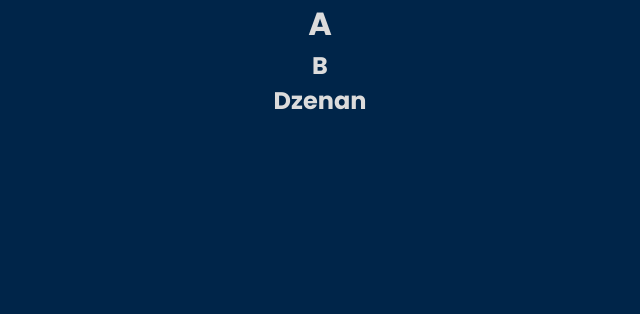
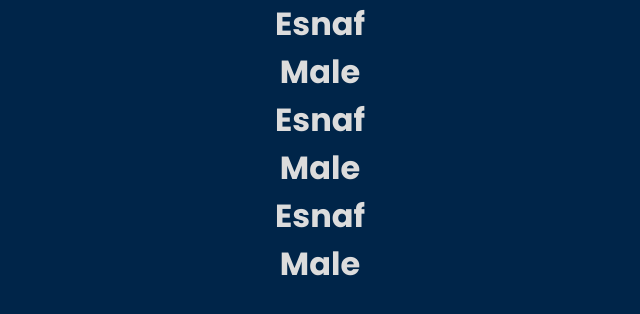
Before and after one commit to dzenannn/vue-cli, a Vue app: page / in a window 1280 px wide. Shown: the top 314 px of the page, without its empty margins (320-960 px from the left). Built offline with nearby package versions, Linux system fonts and the light colour scheme.

Commit message:
props val 3/3, custom title, using props in functions

```diff
--- a/src/App.vue
+++ b/src/App.vue
@@ -3,23 +3,23 @@
   <!-- <button @click="page = 'Hello i am new page'">Click</button> -->
   <!-- <BooleanBox :isActive="false" /> -->
   <!-- <Number :totalNumber="150" /> -->
-  <!-- <Obj :dog="dog2" /> -->
-  <!-- <p>-----------------------------------------------------------------------</p> -->
-  <!-- <Obj :dog="{ name: 'Masna pita', gender: 'male' }" /> -->
   <!-- <Array :myArray="myArr" /> -->
   <!-- <Function :onBtnClick="showArrayElements" /> -->
-  <Title title="A" secondTitle="B" customTitle="Dzenan" />
+  <!-- <Title title="A" secondTitle="B" customTitle="Dzenan" /> -->
+  <!-- <UserInfo :name="user.name" :surname="user.surname" :age="user.age" /> -->
+  <Obj v-for="dog in dogArr" :dog="dog" :key="dog.name" />
+  <div></div>
 </template>
 
 <script>
+// import BooleanBox from "./components/BooleanBox.vue";
+// import Number from "./components/Number.vue";
 // import Array from "./components/Array.vue";
 // import Function from "./components/Function.vue";
-// import BooleanBox from "./components/BooleanBox.vue";
-// import Number from "./components/Number.vue";
+// import Title from "./components/Title.vue";
 // import UserInfo from "./components/UserInfo.vue";
-// import Obj from "./components/Obj.vue";
+import Obj from "./components/Obj.vue";
 
-import Title from "./components/Title.vue";
 export default {
   name: "App",
   // methods: {
@@ -30,15 +30,16 @@ export default {
   data() {
     return {
       // myArr: [1, 2, 3, 4, 5],
-      // dog2: {
-      //   name: "Esnaf",
-      //   gender: "Male",
-      // },
-      // user: {
-      //   name: 5,
-      //   surname: "Mecinovic",
-      //   age: 20,
-      // },
+      dogArr: [
+        { name: "Esnaf", gender: "Male" },
+        { name: "Esnaf", gender: "Male" },
+        { name: "Esnaf", gender: "Male" },
+      ],
+      user: {
+        name: "Dzenan",
+        surname: "Mecinovic",
+        age: 20,
+      },
       // page: "Hello I am page",
     };
   },
@@ -46,10 +47,10 @@ export default {
     // UserInfo,
     // BooleanBox,
     // Number,
-    // Obj,
+    Obj,
     // Array,
     // Function,
-    Title,
+    // Title,
   },
 };
 </script>
--- a/src/components/Obj.vue
+++ b/src/components/Obj.vue
@@ -6,17 +6,17 @@
 </template>
 
 <script>
-class Dog {
-  constructor(name, gender) {
-    (this.name = name), (this.gender = gender);
-  }
-}
+// class Dog {
+//   constructor(name, gender) {
+//     (this.name = name), (this.gender = gender);
+//   }
+// }
 
 export default {
   name: "Obj",
   props: {
     dog: {
-      type: Dog,
+      type: Object,
     },
   },
 };
```
Also changed, not shown: src/components/UserInfo.vue (+14 -1 lines).
